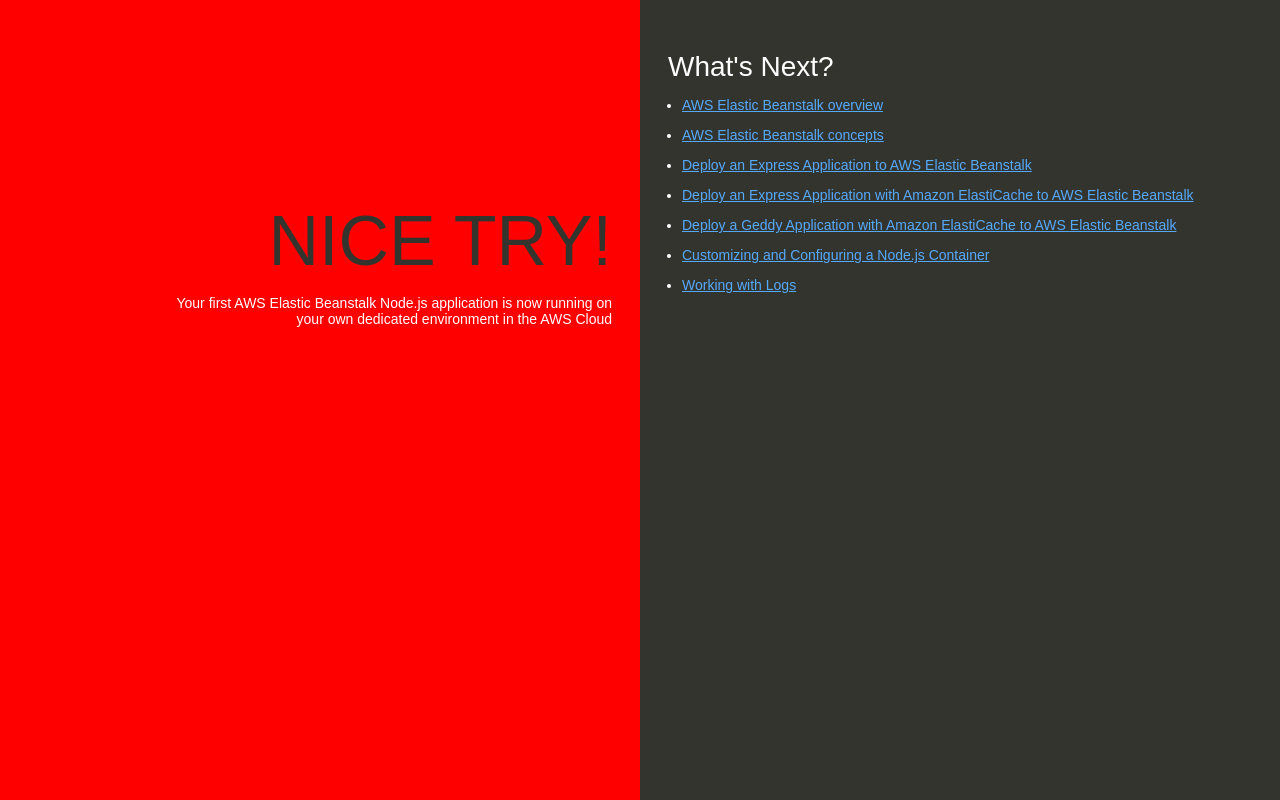
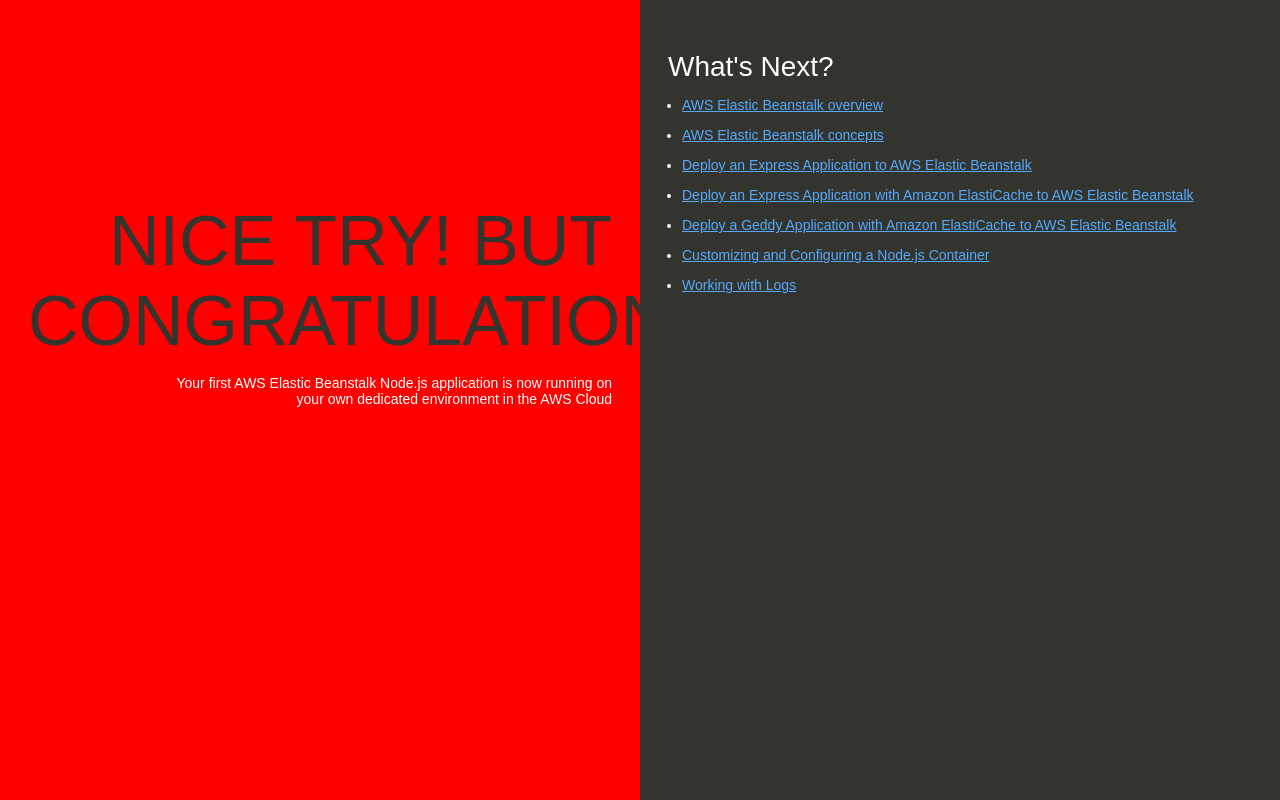
Before and after one commit to faruqabsharrr/mynodejsapp, a website: page index.html in a window 1280 px wide. Drawn offline with Linux system fonts and the light colour scheme.

Commit message:
Update index.html

```diff
--- a/index.html
+++ b/index.html
@@ -74,7 +74,7 @@
   </head>
   <body>
     <div class="textColumn">
-      <h1>NICE TRY!</h1>
+      <h1>NICE TRY! BUT CONGRATULATIONS</h1>
       <p>Your first AWS Elastic Beanstalk Node.js application is now running on your own dedicated environment in the AWS Cloud</p>
     </div>
     <div class="linksColumn">
```
